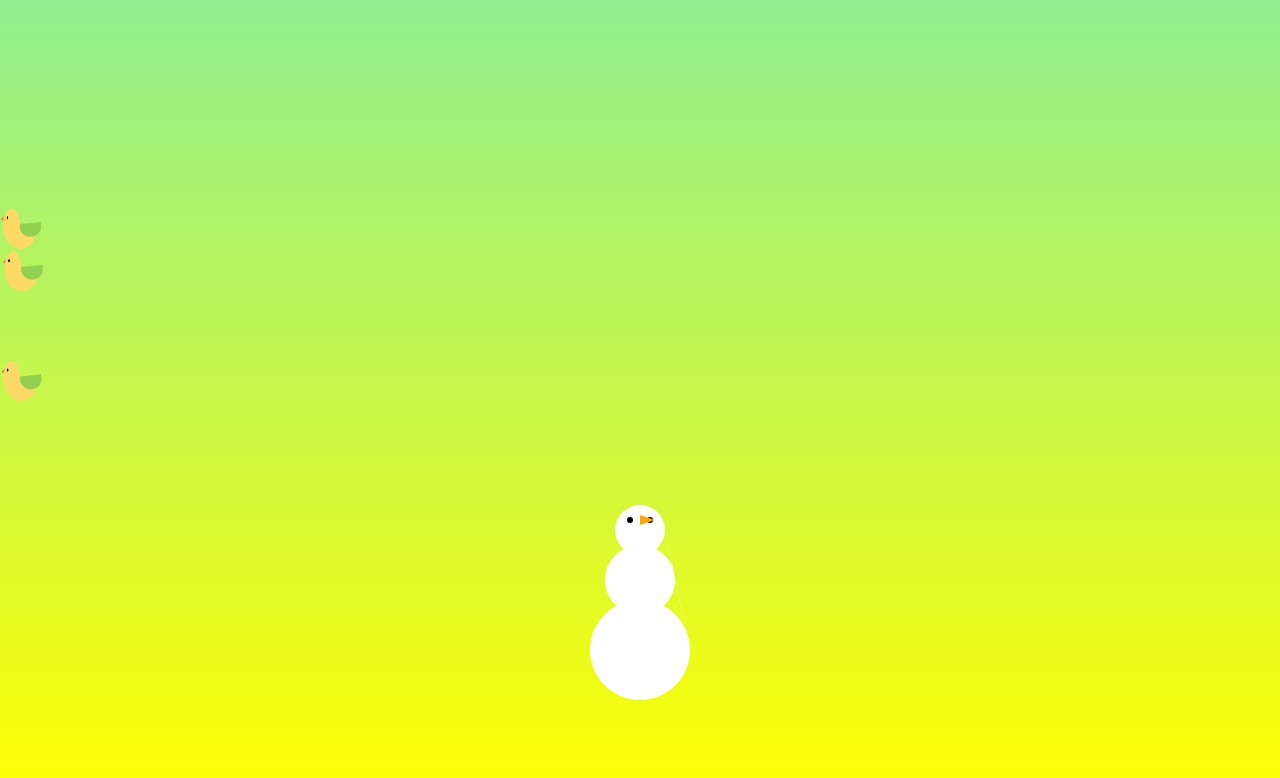
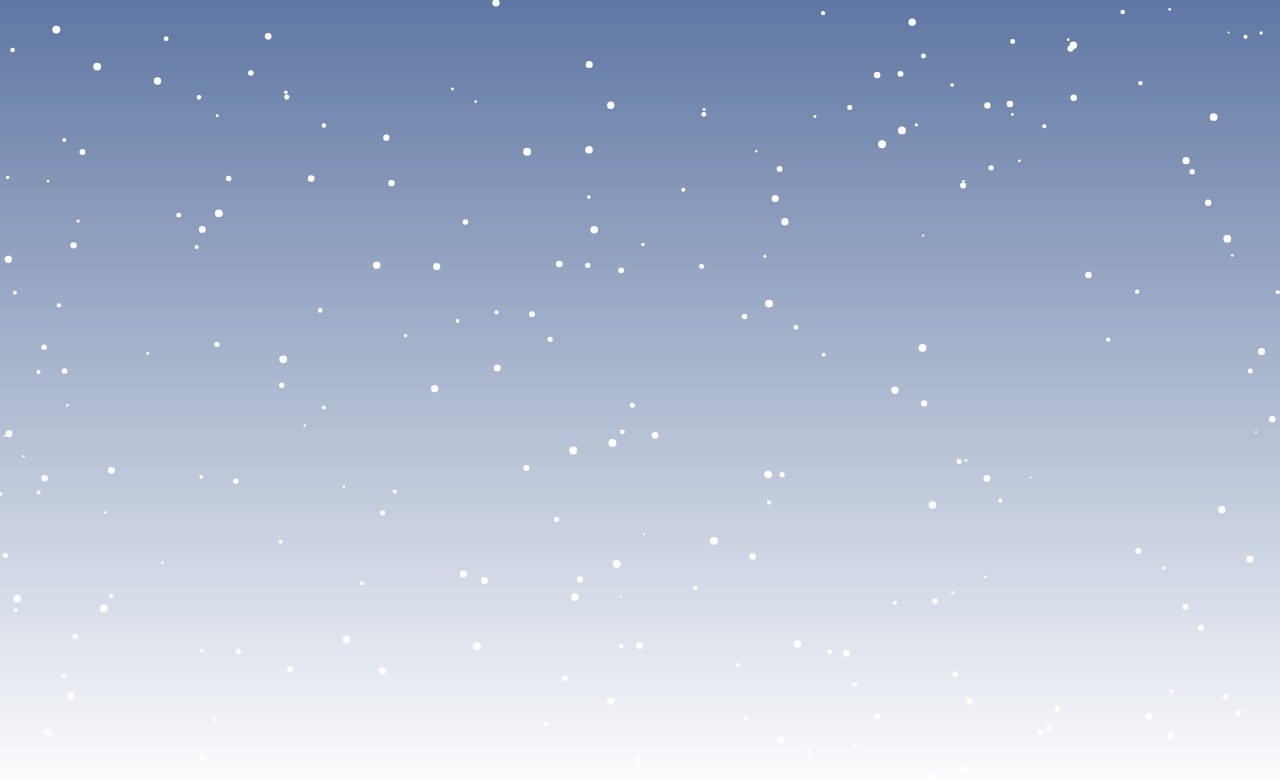
Before and after one commit to walkerJung/snowman, a plain HTML site: page index.html in a window 1280 px wide. Drawn offline with Linux system fonts and the light colour scheme.

Commit message:
feat: done

```diff
--- a/index.html
+++ b/index.html
@@ -3,7 +3,7 @@
   <head>
     <meta charset="UTF-8" />
     <meta name="viewport" content="width=device-width, initial-scale=1.0" />
-    <title>눈사람 애니메이션</title>
+    <title>눈사람 - 정정훈</title>
     <style>
       body {
         margin: 0;
@@ -11,7 +11,6 @@
       }
       canvas {
         display: block;
-        background: lightblue; /* 초기 하늘색 */
       }
     </style>
   </head>
--- a/snowman.js
+++ b/snowman.js
@@ -6,16 +6,138 @@ canvas.height = window.innerHeight;
 // canvas 생성 END
 
 // 변수 생성 START
-const totalSnowflakes = 150;
 const snowman = { x: canvas.width / 2, y: canvas.height - 150 };
 
-let snowflakes = []; // 눈송이 배열
-let snowmanOpacity = 1; // 눈사람의 투명도 (봄이 오면 점점 사라짐)
-let isSpring = false; // 봄이 되었는지 여부
-let flowerGrowth = 0; // 꽃이 자라는 정도
+let stage = "intro";
+let currentBackgroundStage = "intro";
+let snowflakes = []; // 전역 눈송이 배열
 
-const maxBirds = 3; // 최대 새 개수
+const maxBirds = 4; // 최대 새 개수
 let birds = []; // 새 배열
+
+const stages = [
+  "intro",
+  "verse1",
+  "chorus1",
+  "verse2",
+  "chorus2",
+  "bridge",
+  "chorus3",
+  "outro",
+];
+
+const snowmanImages = {
+  verse1: new Image(),
+  verse2: new Image(),
+  chorus1: new Image(),
+  chorus2: new Image(),
+  bridge: new Image(),
+  chorus3: new Image(),
+  outro: new Image(),
+};
+
+snowmanImages.verse1.src = "assets/snowman/눈사람_미소.png";
+snowmanImages.verse2.src = "assets/snowman/눈사람_시무룩.png";
+snowmanImages.chorus1.src = "assets/snowman/눈사람_미소.png";
+snowmanImages.chorus2.src = "assets/snowman/눈사람_시무룩.png";
+snowmanImages.bridge.src = "assets/snowman/눈사람_그렁그렁.png";
+snowmanImages.chorus3.src = "assets/snowman/눈사람_그렁그렁.png";
+snowmanImages.outro.src = "assets/snowman/눈사람_미소.png";
+
+const littlegirlImages = {
+  verse1: new Image(),
+  verse2: new Image(),
+  chorus1: new Image(),
+  chorus2: new Image(),
+  bridge: new Image(),
+  chorus3: new Image(),
+  outro: new Image(),
+};
+
+littlegirlImages.verse1.src = "assets/littlegirl/소녀_무표정.png";
+littlegirlImages.verse2.src = "assets/littlegirl/소녀_시무룩.png";
+littlegirlImages.chorus1.src = "assets/littlegirl/소녀_웃음.png";
+littlegirlImages.chorus3.src = "assets/littlegirl/소녀_미소.png";
+littlegirlImages.outro.src = "assets/littlegirl/소녀_웃음.png";
+
+const stageLyrics = {
+  intro: "눈사람 - 정정훈",
+  verse1:
+    "멀리 배웅하던 길 여전히 나는 그곳에 서서\n그대가 사랑한 이 계절의 오고 감을 봅니다\n아무 노력 말아요 버거울 때면 언제든 나의 이름을 잊어요",
+  chorus1:
+    "꽃잎이 번지면 당신께도 새로운 봄이 오겠죠\n시간이 걸려도 그대 반드시 행복해지세요",
+  verse2: "그 다음 말은 이젠 내가 해줄 수 없어서\n마음속에만 둘게요",
+  chorus2:
+    "꽃잎이 번지면 그럼에도 새로운 봄이 오겠죠\n한참이 걸려도 그대 반드시 행복해지세요",
+  bridge:
+    "끝 눈이 와요\n혹시 그대 보고 있나요\n슬퍼지도록 시리던\n우리의 그 계절이 가요",
+  chorus3:
+    "마지막으로 날 떠올려 준다면 안 되나요\n다시 한 번 더 같은 마음이고 싶어\n우릴 보내기 전에",
+  outro: "몹시 사랑한 날들\n영원히 나는 이 자리에서",
+};
+
+let currentStageIndex = 0;
+
+function updateStage() {
+  if (currentStageIndex < stages.length) {
+    const currentStage = stages[currentStageIndex];
+
+    // 노래 가사 console
+    const lyrics = stageLyrics[currentStage];
+    console.log(`${lyrics}`);
+
+    // 배경 설정
+    if (currentBackgroundStage !== currentStage) {
+      setStageBackground(currentStage); // 배경 업데이트
+      currentBackgroundStage = currentStage; // 현재 배경 상태 업데이트
+    }
+
+    // 눈송이 개수를 Stage에 따라 변경
+    const stageSnowflakeCounts = {
+      intro: 230,
+      verse1: 180,
+      chorus1: 130,
+      verse2: 40,
+      chorus2: 0,
+      bridge: 330,
+      chorus3: 660,
+      outro: 0,
+    };
+
+    const newSnowflakeCount = stageSnowflakeCounts[currentStage];
+    initializeSnowflakes(newSnowflakeCount); // 눈송이 업데이트
+
+    currentStageIndex++;
+    stage = currentStage;
+
+    if (currentStageIndex < stages.length) {
+      setTimeout(updateStage, 10000); // 10초 후 다음 Stage로
+    } else {
+      setTimeout(() => {
+        console.clear();
+        currentStageIndex = 0; // 처음부터 다시 시작
+        updateStage(); // intro로 돌아감
+      }, 10000);
+    }
+  }
+}
+
+function initializeSnowflakes(count) {
+  if (count > snowflakes.length) {
+    // 눈송이를 추가
+    for (let i = snowflakes.length; i < count; i++) {
+      snowflakes.push({
+        x: Math.random() * canvas.width,
+        y: Math.random() * canvas.height,
+        radius: Math.random() * 3 + 1,
+        speed: Math.random() * 1 + 0.5,
+      });
+    }
+  } else if (count < snowflakes.length) {
+    // 눈송이를 제거
+    snowflakes = snowflakes.slice(0, count);
+  }
+}
 
 // 새 이미지 생성
 const birdImage = new Image();
@@ -37,55 +159,44 @@ for (let i = 0; i < maxBirds; i++) {
   birds.push(createBird());
 }
 
-// 눈송이 생성
-for (let i = 0; i < totalSnowflakes; i++) {
-  snowflakes.push({
-    x: Math.random() * canvas.width,
-    y: Math.random() * canvas.height,
-    radius: Math.random() * 3 + 1,
-    speed: Math.random() * 1 + 0.5,
-  });
+// 눈사람 그리기
+function drawSnowman() {
+  if (stage == "intro") return;
+
+  // stage에 맞는 눈사람 이미지 그리기
+  const face = snowmanImages[stage];
+  if (face) {
+    ctx.drawImage(
+      face,
+      (canvas.width - 200) / 2,
+      canvas.height - 250,
+      200,
+      250
+    );
+  }
 }
 
-// 눈사람 그리기
-function drawSnowman() {
-  if (snowmanOpacity <= 0) return; // 눈사람이 완전히 사라졌으면 그리지 않음
+// 소녀 그리기
+function drawLittleGirl() {
+  if (stage == "intro" || stage == "chorus2" || stage == "bridge") return;
 
-  ctx.save();
-  ctx.globalAlpha = snowmanOpacity; // 투명도를 적용
-
-  // 몸통 (세 개의 원)
-  ctx.beginPath();
-  ctx.arc(snowman.x, snowman.y, 50, 0, Math.PI * 2); // 몸통 아래
-  ctx.arc(snowman.x, snowman.y - 70, 35, 0, Math.PI * 2); // 몸통 중간
-  ctx.arc(snowman.x, snowman.y - 120, 25, 0, Math.PI * 2); // 머리
-  ctx.fillStyle = "white";
-  ctx.fill();
-  ctx.closePath();
-
-  // 눈사람의 눈
-  ctx.beginPath();
-  ctx.arc(snowman.x - 10, snowman.y - 130, 3, 0, Math.PI * 2); // 왼쪽 눈
-  ctx.arc(snowman.x + 10, snowman.y - 130, 3, 0, Math.PI * 2); // 오른쪽 눈
-  ctx.fillStyle = "black";
-  ctx.fill();
-  ctx.closePath();
-
-  // 눈사람의 코 (당근)
-  ctx.beginPath();
-  ctx.moveTo(snowman.x, snowman.y - 125);
-  ctx.lineTo(snowman.x + 15, snowman.y - 130);
-  ctx.lineTo(snowman.x, snowman.y - 135);
-  ctx.fillStyle = "orange";
-  ctx.fill();
-  ctx.closePath();
-
-  ctx.restore();
+  // stage에 맞는 소녀 이미지 그리기
+  const face = littlegirlImages[stage];
+  const dist = stage == "verse2" ? 320 : 100;
+  if (face) {
+    ctx.drawImage(
+      face,
+      (canvas.width - 200) / 2 - dist,
+      canvas.height - 250,
+      200,
+      250
+    );
+  }
 }
 
 // 새 그리기
 function drawBirds() {
-  if (!isSpring) return; // 봄이 아닐 경우 새를 그리지 않음
+  if (stage !== "outro") return;
 
   birds.forEach((bird, index) => {
     // 새 위치 업데이트
@@ -108,45 +219,6 @@ function drawBirds() {
   });
 }
 
-// 꽃 그리기
-function drawFlower() {
-  if (flowerGrowth <= 0) return; // 꽃이 아직 자라지 않았으면 그리지 않음
-
-  ctx.save();
-  ctx.translate(snowman.x, snowman.y); // 눈사람이 있던 자리에 꽃을 그림
-
-  // 꽃 줄기
-  ctx.beginPath();
-  ctx.moveTo(0, 0);
-  ctx.lineTo(0, -flowerGrowth * 30); // 꽃이 자랄수록 줄기가 길어짐
-  ctx.strokeStyle = "green";
-  ctx.lineWidth = 5;
-  ctx.stroke();
-  ctx.closePath();
-
-  // 꽃잎 (네 개의 원)
-  ctx.fillStyle = "pink";
-  const petalRadius = flowerGrowth * 10; // 꽃이 자랄수록 꽃잎 커짐
-  for (let i = 0; i < 4; i++) {
-    const angle = (Math.PI / 2) * i;
-    const x = Math.cos(angle) * petalRadius;
-    const y = Math.sin(angle) * petalRadius - flowerGrowth * 30;
-    ctx.beginPath();
-    ctx.arc(x, y, petalRadius, 0, Math.PI * 2);
-    ctx.fill();
-    ctx.closePath();
-  }
-
-  // 꽃 중심
-  ctx.beginPath();
-  ctx.arc(0, -flowerGrowth * 30, petalRadius / 2, 0, Math.PI * 2);
-  ctx.fillStyle = "yellow";
-  ctx.fill();
-  ctx.closePath();
-
-  ctx.restore();
-}
-
 // 눈송이 그리기
 function drawSnowflakes() {
   snowflakes.forEach((snowflake) => {
@@ -156,6 +228,12 @@ function drawSnowflakes() {
     ctx.fill();
     ctx.closePath();
   });
+}
+
+// background 설정 함수
+function drawBackground() {
+  setStageBackground(stage);
+  currentBackgroundStage = stage; // 배경 상태 업데이트
 }
 
 // 눈송이 이동
@@ -169,57 +247,64 @@ function moveSnowflakes() {
   });
 }
 
-// 겨울 -> 봄 배경 전환
-function transitionToSpring() {
+// background setting
+function setStageBackground(stage) {
   const gradient = ctx.createLinearGradient(0, 0, 0, canvas.height);
-  if (isSpring) {
-    gradient.addColorStop(0, "lightgreen");
-    gradient.addColorStop(1, "yellow");
+
+  if (stage === "intro") {
+    gradient.addColorStop(0, "#5f77a3");
+    gradient.addColorStop(1, "white");
+  } else if (stage === "verse1") {
+    gradient.addColorStop(0, "#87a2d3");
+    gradient.addColorStop(1, "white");
+  } else if (stage === "chorus1") {
+    gradient.addColorStop(0, "#a5bde8");
+    gradient.addColorStop(1, "white");
+  } else if (stage === "verse2") {
+    gradient.addColorStop(0, "#8897b3");
+    gradient.addColorStop(1, "grey");
+  } else if (stage === "chorus2") {
+    gradient.addColorStop(0, "#402abd");
+    gradient.addColorStop(1, "#8897b3");
+  } else if (stage === "bridge") {
+    gradient.addColorStop(0, "#292159");
+    gradient.addColorStop(1, "white");
+  } else if (stage === "chorus3") {
+    gradient.addColorStop(0, "#292159");
+    gradient.addColorStop(1, "white");
   } else {
-    gradient.addColorStop(0, "darkblue");
-    gradient.addColorStop(1, "white");
+    gradient.addColorStop(0, "#9ace87");
+    gradient.addColorStop(1, "#ccce87");
   }
+
   ctx.fillStyle = gradient;
   ctx.fillRect(0, 0, canvas.width, canvas.height);
+}
+
+// intro 부터 시작
+function startIntro() {
+  stage = "intro";
+  initializeSnowflakes(100);
+  currentStageIndex = 0;
+  updateStage();
 }
 
 // 메인 애니메이션 루프
 function animate() {
   ctx.clearRect(0, 0, canvas.width, canvas.height);
 
-  // 하늘 변화 (봄으로 가는 애니메이션)
-  transitionToSpring();
-
-  if (!isSpring) {
-    drawSnowflakes();
-    moveSnowflakes();
-  }
-
+  drawBackground();
+  drawSnowflakes();
+  moveSnowflakes();
   drawSnowman();
-  drawFlower();
-  drawBirds(); // 여러 마리의 새 그리기
-
-  if (isSpring) {
-    // 눈사람 사라짐
-    if (snowmanOpacity > 0) {
-      snowmanOpacity -= 0.005; // 눈사람이 천천히 사라짐
-    }
-
-    // 꽃 자라기
-    if (flowerGrowth < 1) {
-      flowerGrowth += 0.01; // 꽃이 천천히 자람
-    }
-  }
+  drawLittleGirl();
+  drawBirds();
 
   requestAnimationFrame(animate);
 }
 
-// 봄으로 전환 (몇 초 후 자동으로 봄으로 전환)
-setTimeout(() => {
-  isSpring = true;
-}, 5000); // 5초 후 봄 시작
+startIntro();
 
-// 새 이미지 로드 후 애니메이션 시작
 birdImage.onload = () => {
   animate();
 };
```
Also changed, not shown: assets/littlegirl/소녀_무표정.png (added), assets/littlegirl/소녀_미소.png (added), assets/littlegirl/소녀_시무룩.png (added), assets/littlegirl/소녀_웃음.png (added), assets/snowman/눈사람_그렁그렁.png (added), assets/snowman/눈사람_미소.png (added), assets/snowman/눈사람_시무룩.png (added), 2 other files.
